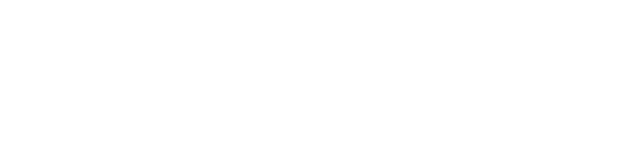
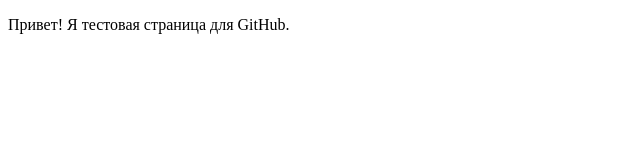
Before and after one commit to AngryMike/test01, a plain HTML site: page index.html in a window 1280 px wide. Shown: the whole page, without its empty margins (0-640 px from the left). Drawn offline with Linux system fonts and the light colour scheme.

Commit message:
Приветствие
Добавлено приветствие на страницу index.html

```diff
--- a/index.html
+++ b/index.html
@@ -5,6 +5,6 @@
 	<title>Document</title>
 </head>
 <body>
-
+	<p>Привет! Я тестовая страница для GitHub.</p>
 </body>
 </html>
```
